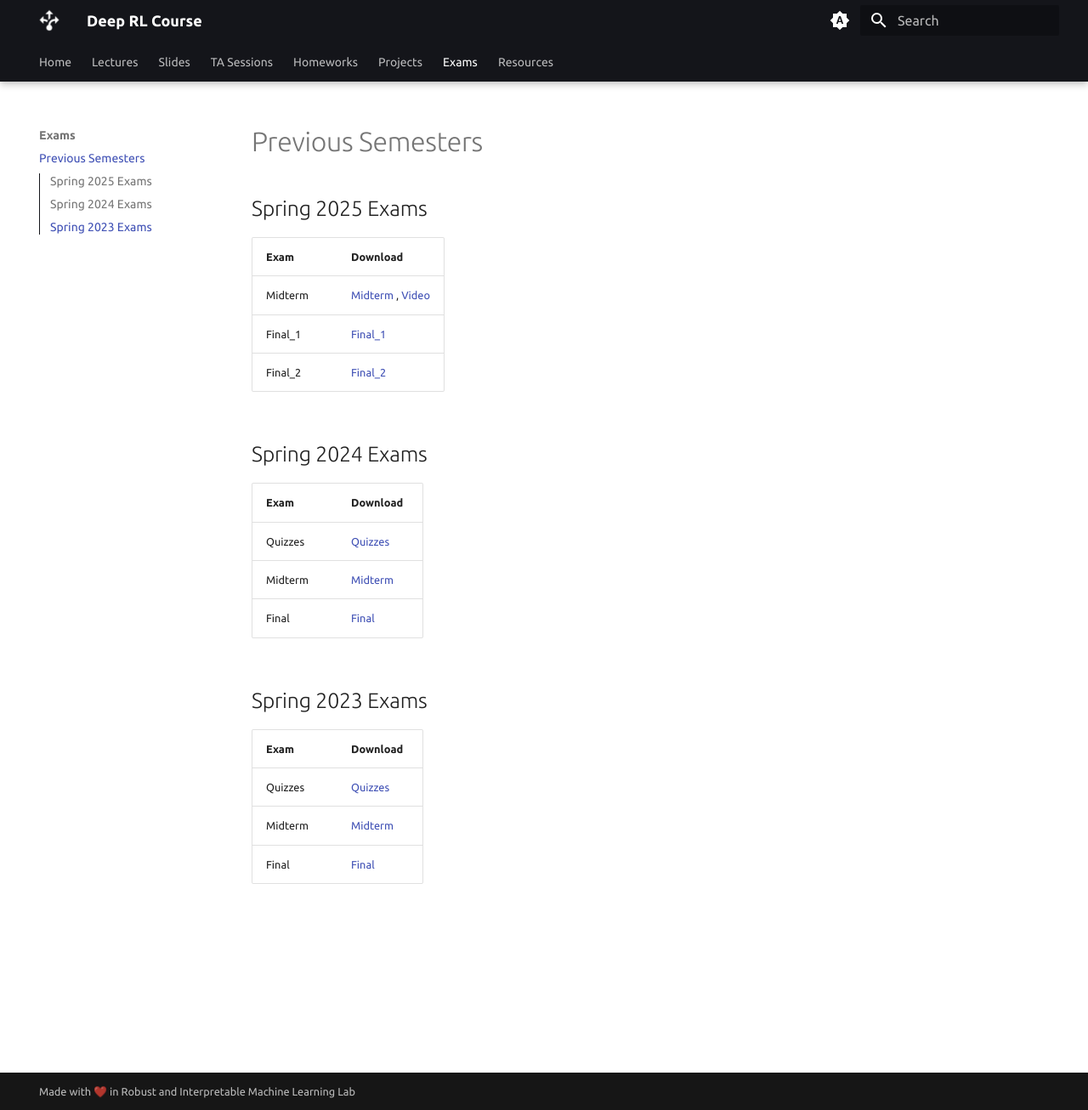
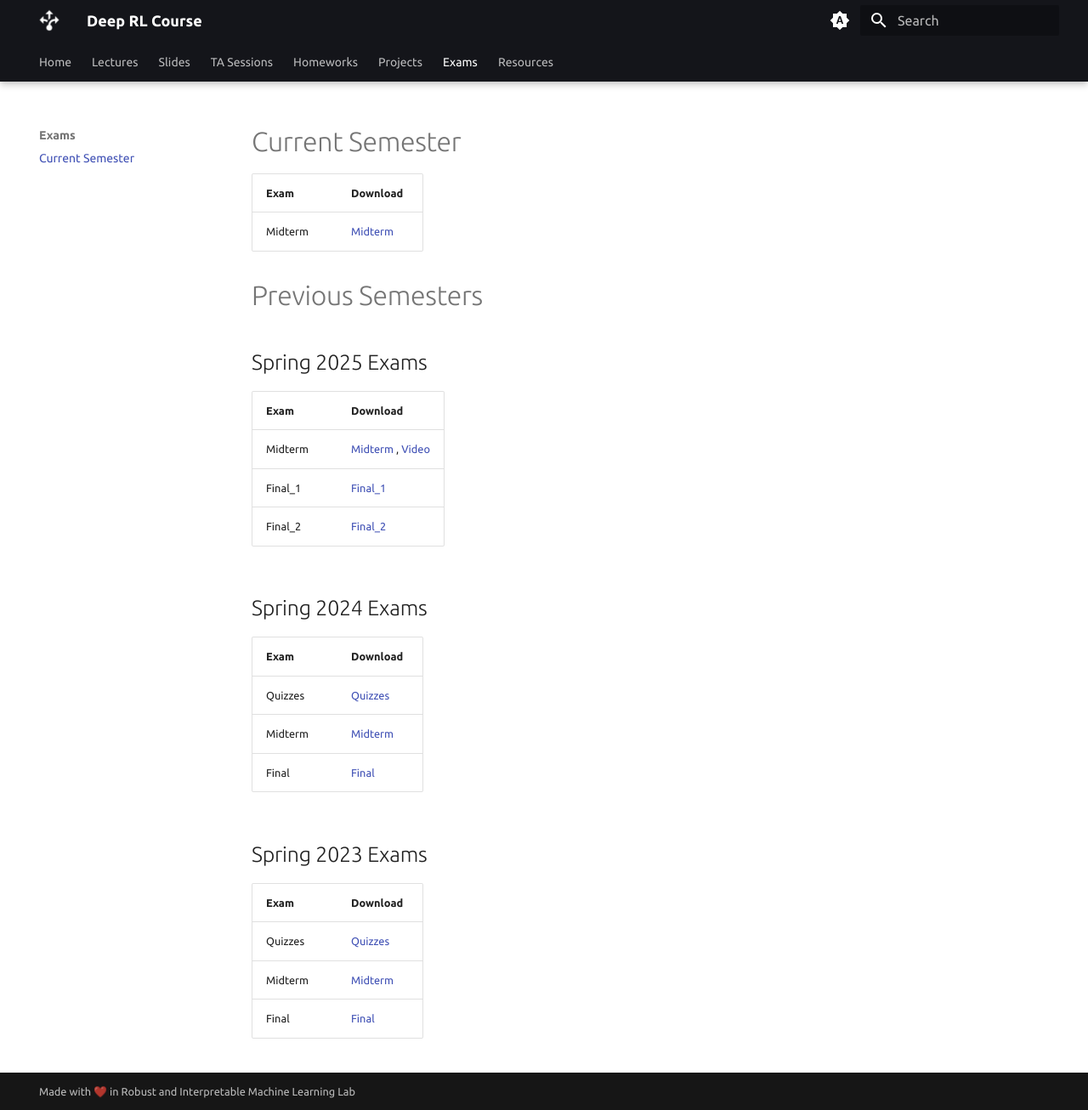
Before and after one commit to deeprl2026/deeprl2026.github.io, an MkDocs documentation site: the page built from docs/exams/index.md, in a window 1280 px wide and 1306 px high. Shown: the whole window at 85% size. Built offline with MkDocs 1.6.1 and Material for MkDocs 9.7.7, drawn with Linux system fonts in a browser that asks for light colours; some web fonts are replaced; comment, search, counter and statistics services are not loaded.

Commit message:
add midterm 2026

```diff
--- a/docs/exams/index.md
+++ b/docs/exams/index.md
@@ -2,6 +2,12 @@
 comments: True
 description: This page contains the exam materials from previous semesters of the Deep Reinforcement Learning course. You can find links to download quizzes, midterms, and final exams.
 ---
+# Current Semester
+
+| Exam | Download |
+| --------- | ---- |
+| Midterm   | [Midterm](../assets/exams/DRL_Midterm_2026.pdf) |
+
 
 # Previous Semesters
 
```
Also changed, not shown: docs/exams/final.md (deleted, +0 -21 lines), docs/exams/midterm.md (deleted, +0 -17 lines), 1 other file.
